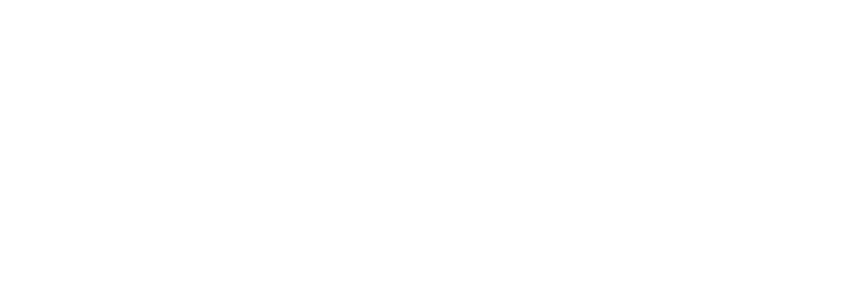
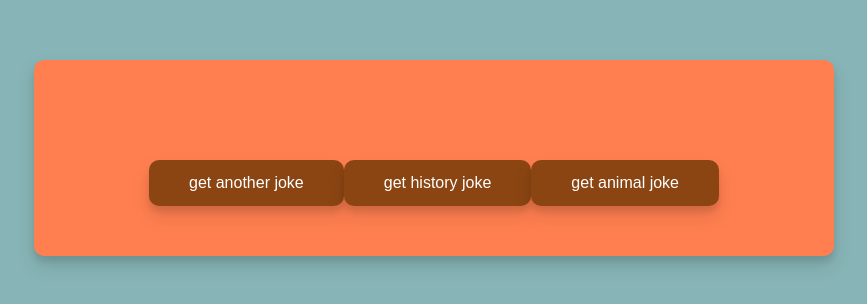
Before and after one commit to sahrghaneem/React, a React (Create React App) app in the folder my-app/: page / in a window 1280 px wide. Shown: the part 242-546 px from the top of the page, without its empty margins (206-1073 px from the left). Built offline with nearby package versions, Linux system fonts and the light colour scheme.

Commit message:
solve 12.1

```diff
--- a/my-app/src/App.js
+++ b/my-app/src/App.js
@@ -11,7 +11,8 @@
 //import Color from "./components/question8.1/8.1"
 //import Slidebox from "./components/question8.2/8.2"
 //import Circle from "./components/question8.3/8.3"
-import Spain from "./components/question9.1/9.1";
+//import Spain from "./components/question9.1/9.1";
+import Jokes from "./components/question12.1/12.1"
 function App() {
   return (
       // <Sahr/>
@@ -28,7 +29,8 @@ function App() {
      //<Color/>
     // <Slidebox/>
     //<Circle/>
-    <Spain/>
+    //<Spain/>
+    <Jokes/>
   );
 }
 
--- /dev/null
+++ b/my-app/src/components/question12.1/12.1.js
@@ -0,0 +1,52 @@
+import React from 'react';
+import "./style.css";
+
+class Jokesjoke extends React.Component {
+    constructor(props) {
+        super(props);
+        this.state = {
+            joke: '',
+        }
+    }
+
+ getJoke = async () => {
+        const url = await (await fetch(`https://api.chucknorris.io/jokes/random`)).json();
+         console.log(url.value);
+         this.setState({ joke:url.value});
+        // val.innerHTML=url.value;
+    }
+    history = async () => {
+        const history = await (await fetch(`https://api.chucknorris.io/jokes/random?category=history`)).json();
+         console.log(history.value);
+         this.setState({ joke:history.value});
+        // val.innerHTML=url.value;
+    }
+
+    categories = async () => {
+        const animal = await (await fetch(`https://api.chucknorris.io/jokes/random?category=animal`)).json();
+         console.log(animal.value);
+         this.setState({ joke:animal.value});
+        // val.innerHTML=url.value;
+    }
+
+render() {
+
+    return (
+        <div>
+    <div className="container">
+        <div id="joke"className='joke'>
+        {this.state.joke}
+        </div>
+        <button id="get_joke" className="btn" onClick={this.getJoke}>get another joke</button>
+        <button id="get_joke" className="btn" onClick={this.history}>get history joke</button>
+        <button id="get_joke" className="btn" onClick={this.categories}>get animal joke</button>
+
+    </div>
+    </div>
+
+         );
+    }
+
+}
+
+export default Jokesjoke;
--- /dev/null
+++ b/my-app/src/components/question12.1/style.css
@@ -0,0 +1,52 @@
+*{
+  box-sizing: border-box;
+
+}
+body{
+  background-color: rgb(135, 180, 182);
+  font-family:'Segoe UI', Tahoma, Geneva, Verdana, sans-serif;
+  display: flex;
+  align-items: center;
+  justify-content: center;
+  height: 100vh;
+  margin: 0;
+
+}
+.container{
+  background-color: coral;
+  border-radius: 10px;
+  box-shadow:0 10px 20px rgba(0, 0, 0, 0.1),
+             0 6px 6px rgba(0, 0, 0, 0.1);
+  padding: 50px 20px;
+  max-width: 100%;
+  width: 800px;
+  text-align: center;
+}
+h3{
+  margin: 0;
+  letter-spacing: 2px;
+  opacity: 0.5;
+}
+.joke{
+  font-size: 30px;
+  line-height: 40px;
+  margin: 50px 0;
+  max-width: 600px;
+}
+.btn{
+  background-color:saddlebrown;
+  border: 0;
+  border-radius: 10px;
+  box-shadow:0 10px 20px rgba(0, 0, 0, 0.1),
+             0 6px 6px rgba(0, 0, 0, 0.1);
+  color: #fff;
+  cursor:pointer ;
+  font-size: 16px;
+  padding: 14px 40px;
+}
+.btm:active{
+  transform: scale(0.98);
+}
+.btn:focus{
+  outline: 0;
+}
```
Also changed, not shown: my-app/src/components/question9.1/style.css (deleted, +0 -15 lines).
